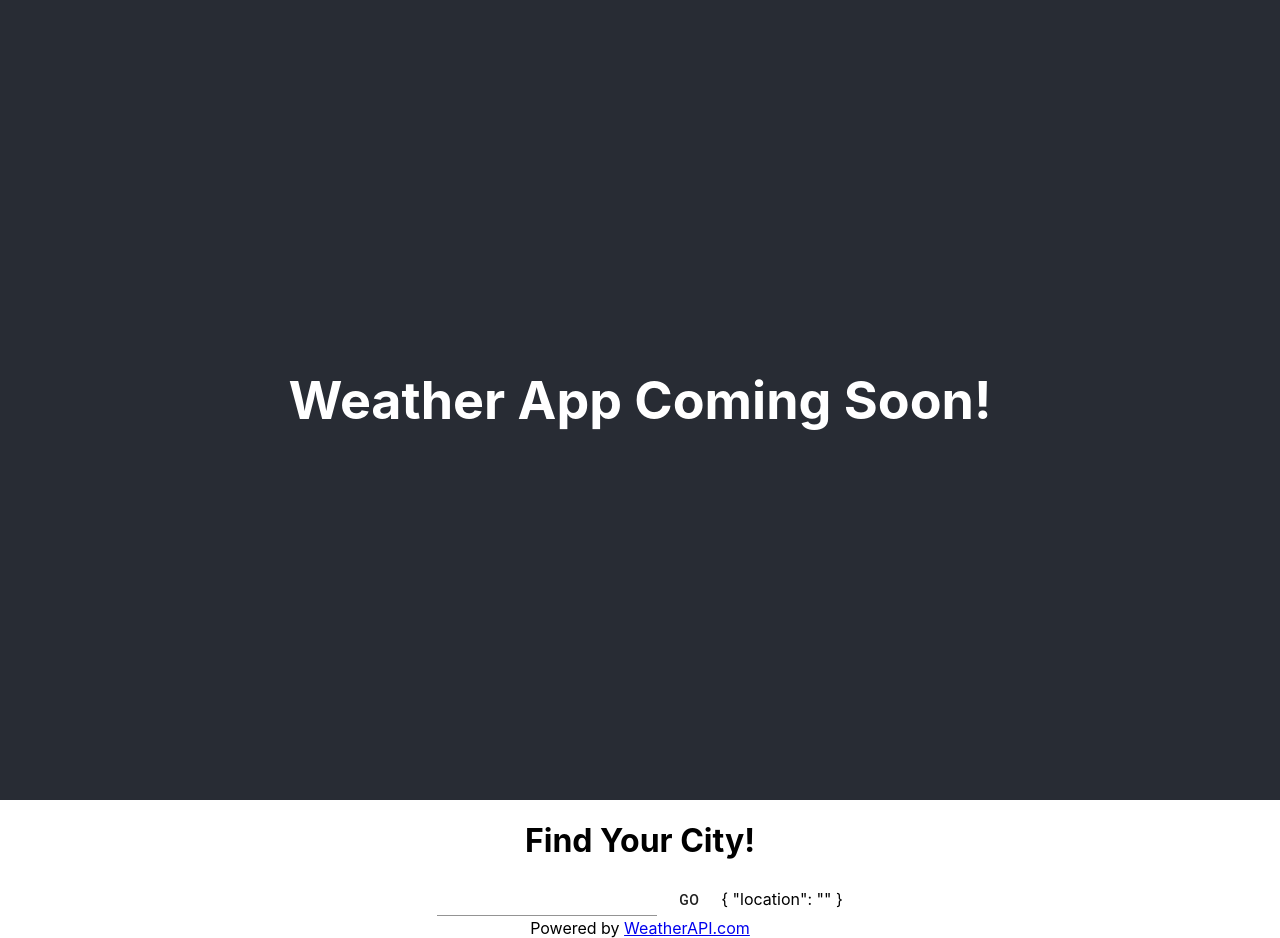
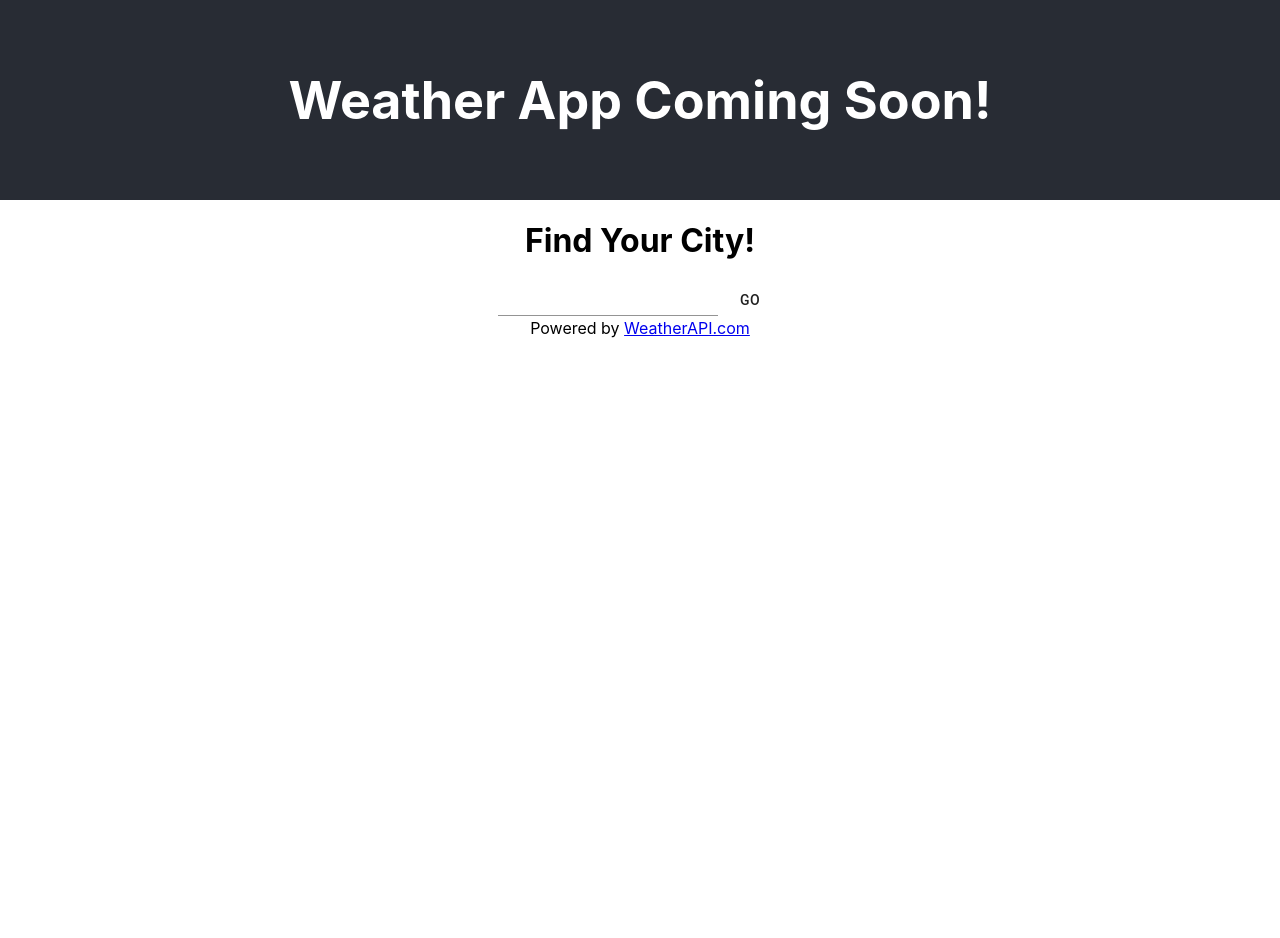
Before and after one commit to hayleyhollermann/weather-app-challenge, a React (Create React App) app: page / in a window 1280 px wide. After the commit the page ends 800 px from the top, so only its background shows below. Built offline with nearby package versions, Linux system fonts and the light colour scheme.

Commit message:
clean up code

```diff
--- a/src/components/App/App.css
+++ b/src/components/App/App.css
@@ -7,15 +7,9 @@
   pointer-events: none;
 }
 
-@media (prefers-reduced-motion: no-preference) {
-  .App-logo {
-    animation: App-logo-spin infinite 20s linear;
-  }
-}
-
 .App-header {
   background-color: #282c34;
-  min-height: 100vh;
+  min-height: 200px;
   display: flex;
   flex-direction: column;
   align-items: center;
@@ -28,37 +22,10 @@
   color: #61dafb;
 }
 
-@keyframes App-logo-spin {
-  from {
-    transform: rotate(0deg);
-  }
-  to {
-    transform: rotate(360deg);
-  }
-}
 
 .forecast-table {
   text-align: center;
 }
-
-
-/* .container {
-  max-width: 1000px;
-  margin-left: auto;
-  margin-right: auto;
-  padding-left: 10px;
-  padding-right: 10px;
-} */
-
-/* h2 {
-  font-size: 26px;
-  margin: 20px 0;
-  text-align: center;
-  small {
-    font-size: 0.5em;
-  }
-} */
-
 
   li {
     border-radius: 3px;
--- a/src/components/SearchBar/SearchBar.js
+++ b/src/components/SearchBar/SearchBar.js
@@ -27,7 +27,6 @@ class SearchBar extends Component {
           <h1>Find Your City!</h1>
           <Input onChange={this.setLocation}/>
           <Button onClick={this.getWeather}>Go</Button>
-          {JSON.stringify(this.state, null, 2)}
       </div>
     );
   }
```
